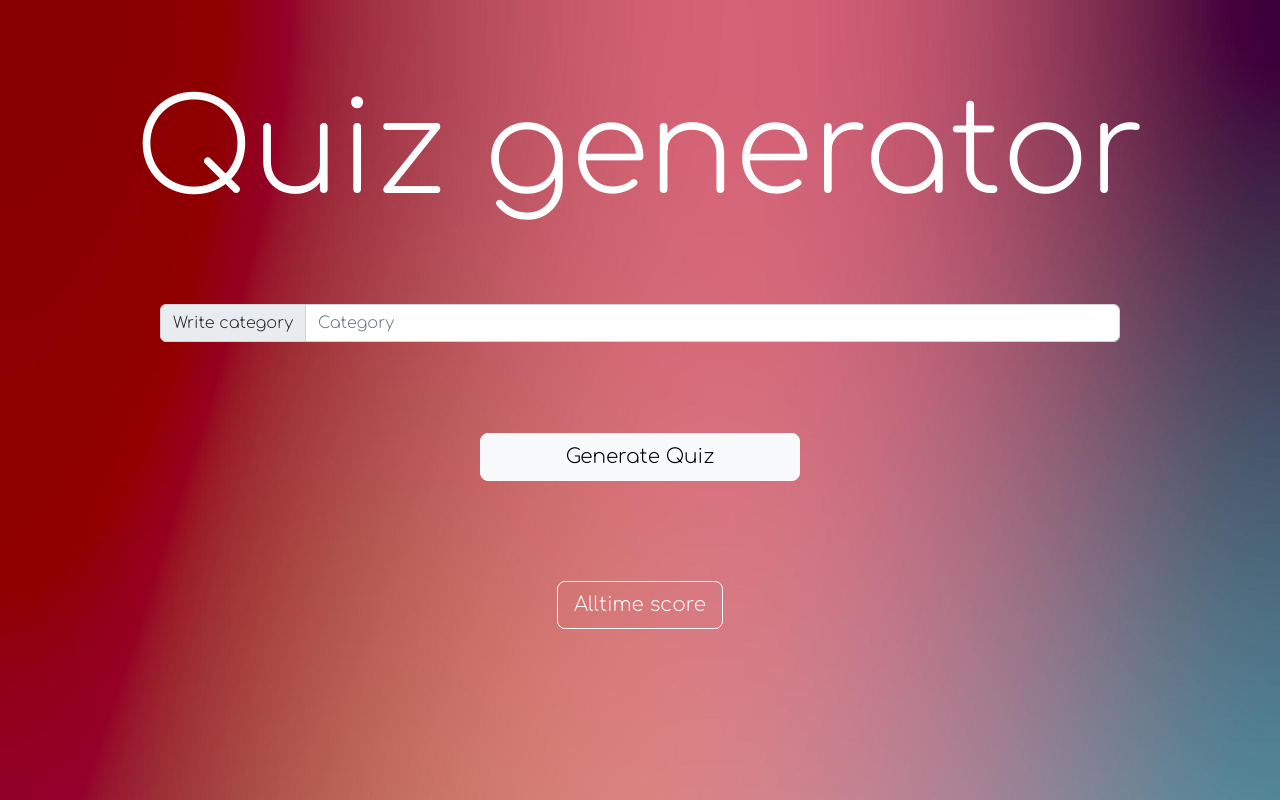
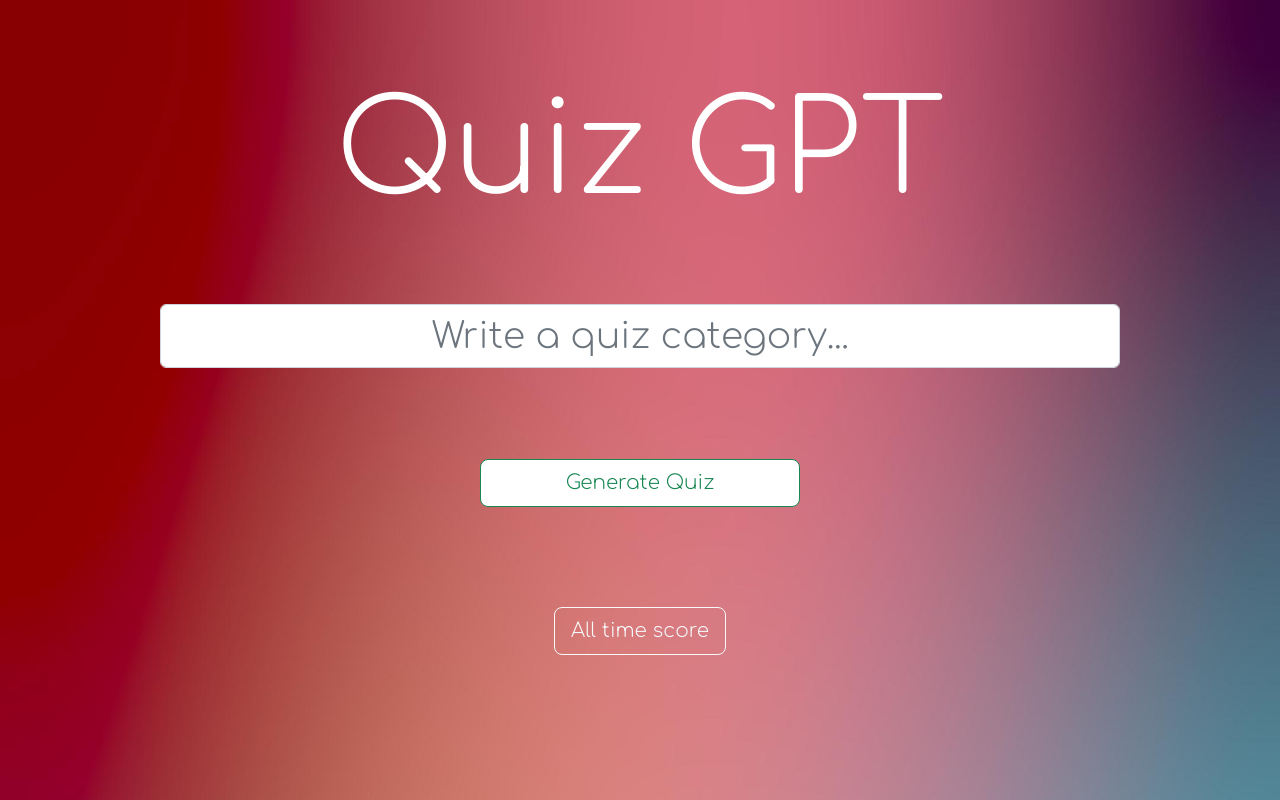
Before and after one commit to whereube/quizgpt, a React (Create React App) app: page / in a window 1280 px wide. Built offline with nearby package versions, Linux system fonts and the light colour scheme; no server answers.

Commit message:
Several small design changes
Severeal small design changes

```diff
--- a/src/App.js
+++ b/src/App.js
@@ -66,6 +66,7 @@ function App() {
     correct: 0,
     amount: 0,
   });
+  const [category, setCategory] = useState("");
 
 
   const [totalScore, setTotalScore] = useState(() => {
@@ -211,12 +212,23 @@ function App() {
     liveScore.classList.add("question-section-2");
   }
 
+  const updateCategory = (category) => {
+    if(category === ""){
+      setCategory("random")
+    }else{
+      setCategory(category)
+    }
+  }
 
 
   return (
     <div className="App">
-      <CreateQuiz GetRequest={GetRequest} />
-      {loading && <ReactLoading type="spin" color='blue' height={100} width={100} className='loading'/>}
+      <CreateQuiz GetRequest={GetRequest} updateCategory={updateCategory} />
+      {loading &&
+      <>
+      <h2 className='loadingText'>Generating a {category} quiz</h2>
+      <ReactLoading type="spin" color='white' height={100} width={100} className='loading'/>
+      </>}
       {data !== "" && <ShowQuiz data={data} SetLiveScoreBoard={SetLiveScoreBoard} showLiveScoreBoard={showLiveScoreBoard}/>}
       <LiveScoreBoard liveScore={liveScore}></LiveScoreBoard>
       <TotalScore totalScore={totalScore} />
--- a/src/CSS/App.css
+++ b/src/CSS/App.css
@@ -15,3 +15,8 @@ body {
   margin-top: 5%;
   margin-bottom: 5%;
 }
+
+
+.loadingText{
+  color: white;
+}
--- a/src/CSS/CreateQuiz.css
+++ b/src/CSS/CreateQuiz.css
@@ -8,6 +8,25 @@
     padding-bottom:75px;
 }
 
+.inputField input{
+    line-height: 50px;
+    font-size: 36px;
+    text-align: center;
+}
+
+
+
 .quizGenerate{
     margin-bottom:20px;
 }
+.quizGenerate button{
+    background-color: white;
+}
+
+.hide{
+    display: none;
+}
+
+.show{
+    display: block;
+}
--- a/src/CSS/Question.css
+++ b/src/CSS/Question.css
@@ -1,5 +1,5 @@
 .question-section {
-    background-color: white;
+    background-color: rgb(222, 222, 222);
     margin: auto;
     margin-top: 10px;
     max-width: 1000px;
@@ -12,20 +12,12 @@
 }
 
 .question-section-2 {
-    background-color: white;
-    margin: auto;
-    margin-top: 10px;
-    margin-bottom: 100px;
-    min-height: 400px;
-    max-width: 1000px;
-    box-shadow: rgba(0, 0, 0, 0.35) 0px 5px 15px;
-    border: none;
-    border-radius: 5px;
     display: none;
 }
 
 .question-section > div {
     border: none;
+    background-color:rgb(222, 222, 222) ;
 }
 
 .question-title {
@@ -60,19 +52,18 @@
 
 
 .next-btn {
-    background-color: rgb(51, 150, 51);
-    border: none;
+    border: 1px solid black;
+    color: black;
     border-radius: 10px;
     width: 200px;
     padding: 10px;
     margin: 20px;
-    color: white;
     font-size: 20px;
 }
 
 .next-btn:hover {
-    background-color: rgb(81, 182, 81);
-
+    background-color: #b2afaf;
+    color: white;
 }
 
 @media screen and (max-width: 600px) {
--- a/src/CreateQuiz.js
+++ b/src/CreateQuiz.js
@@ -8,26 +8,35 @@ import './CSS/CreateQuiz.css';
 export default function CreateQuiz(props){
     const inputRef = useRef();
     const InitiateRequest = () => {
-        props.GetRequest(inputRef.current.value);
+        props.updateCategory(inputRef.current.value)
+        props.GetRequest(inputRef.current.value)
+        hideOrShowSearchDiv();
     }
+
+    const hideOrShowSearchDiv = () => {
+        const searchDiv = document.getElementsByClassName("searchDiv")[0];
+        searchDiv.classList.add("hide")
+    }
+
     return(
         <div>
+            <h1 id="headline">Quiz GPT</h1>
+            <div className="searchDiv">
                 <>
-            <h1 id="headline">Quiz generator</h1>
                 <InputGroup className="mb-3 w-75 inputField mx-auto">
-            <InputGroup.Text id="categoryInput">Write category</InputGroup.Text>
                 <Form.Control ref={inputRef}
-              placeholder="Category"
+                    placeholder="Write a quiz category..."
                     aria-label="Category"
                     aria-describedby="categoryInput"
                 />
                 </InputGroup>
             </>
                 <div className="text-center quizGenerate">
-                <Button className="w-25" onClick={InitiateRequest} variant="light" size="lg">
+                    <Button className="w-25" onClick={InitiateRequest} variant="outline-success" size="lg">
                         Generate Quiz
                     </Button>
                 </div>
             </div>
+        </div>
     )
 }
--- a/src/LiveScoreBoard.js
+++ b/src/LiveScoreBoard.js
@@ -3,7 +3,9 @@ import { Card } from 'react-bootstrap';
 
 export default function LiveScoreBoard(props){
 
-
+    const reloadPage = () =>{
+        window.location.reload(false);
+    }
 
     return(
         <div className='livescore question-section-2'>
@@ -11,7 +13,8 @@ export default function LiveScoreBoard(props){
                 <Card.Title className="question-title"><h3>Finished!</h3></Card.Title>
                 <Card.Body className="question-body-finish">
                     <p>Great work! You got: </p>
-                    <p>{props.liveScore['correct']} correct answers, out of {props.liveScore['amount']} questions</p>
+                    <p>{props.liveScore['correct']} correct answers, out of {props.liveScore['amount']} questions answered</p>
+                    <button onClick={reloadPage} className='next-btn'>New quiz</button>
                 </Card.Body>
             </Card>
         </div>
--- a/src/TotalScore.js
+++ b/src/TotalScore.js
@@ -22,7 +22,7 @@ export default function ScoreBoard(props){
     return(
         <div className="showScore">
             <Button className="bottom-right w-10" onClick={handleShow} variant="outline-light" size="lg">
-                    Alltime score
+                    All time score
             </Button>
 
             <Offcanvas show={show} onHide={handleClose} placement="top">
```
Lines whose indentation alone changed are shown as unchanged.
